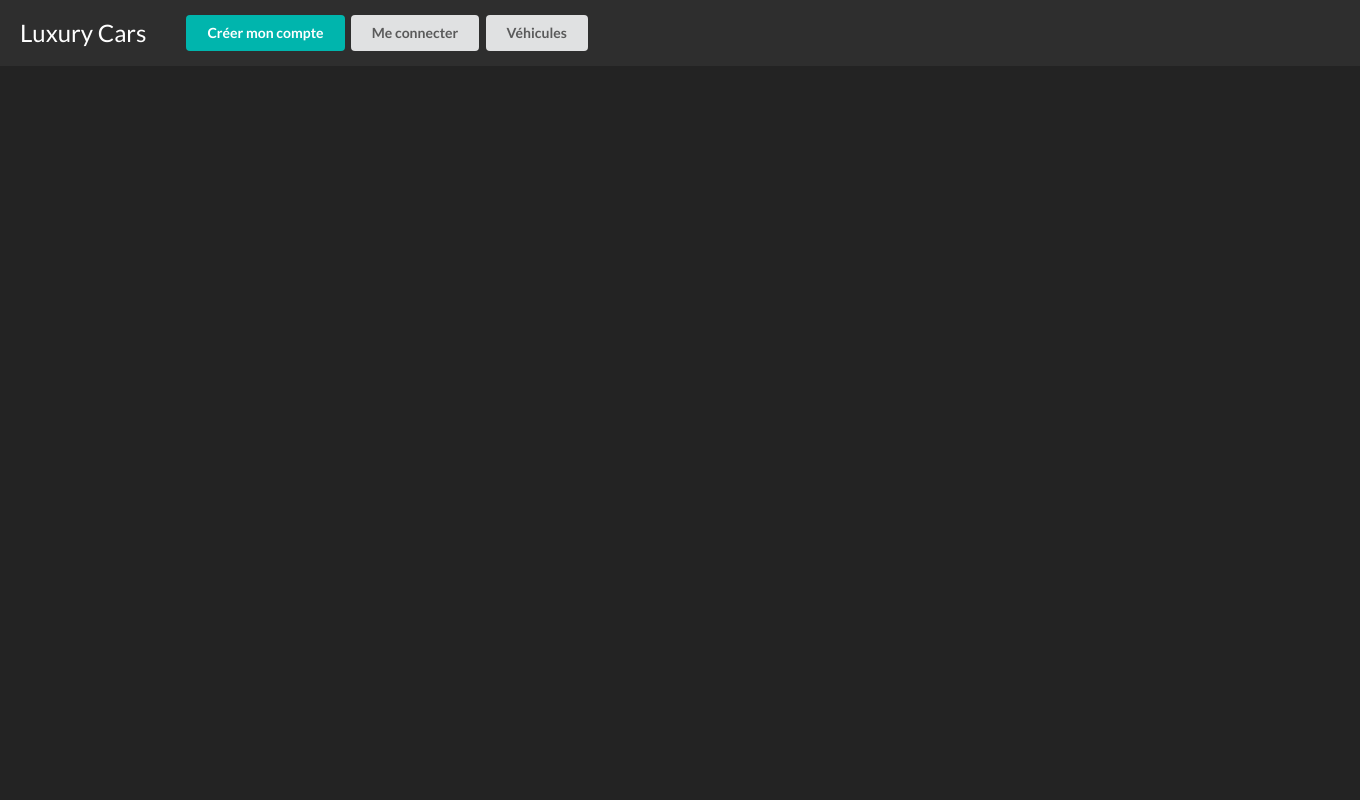
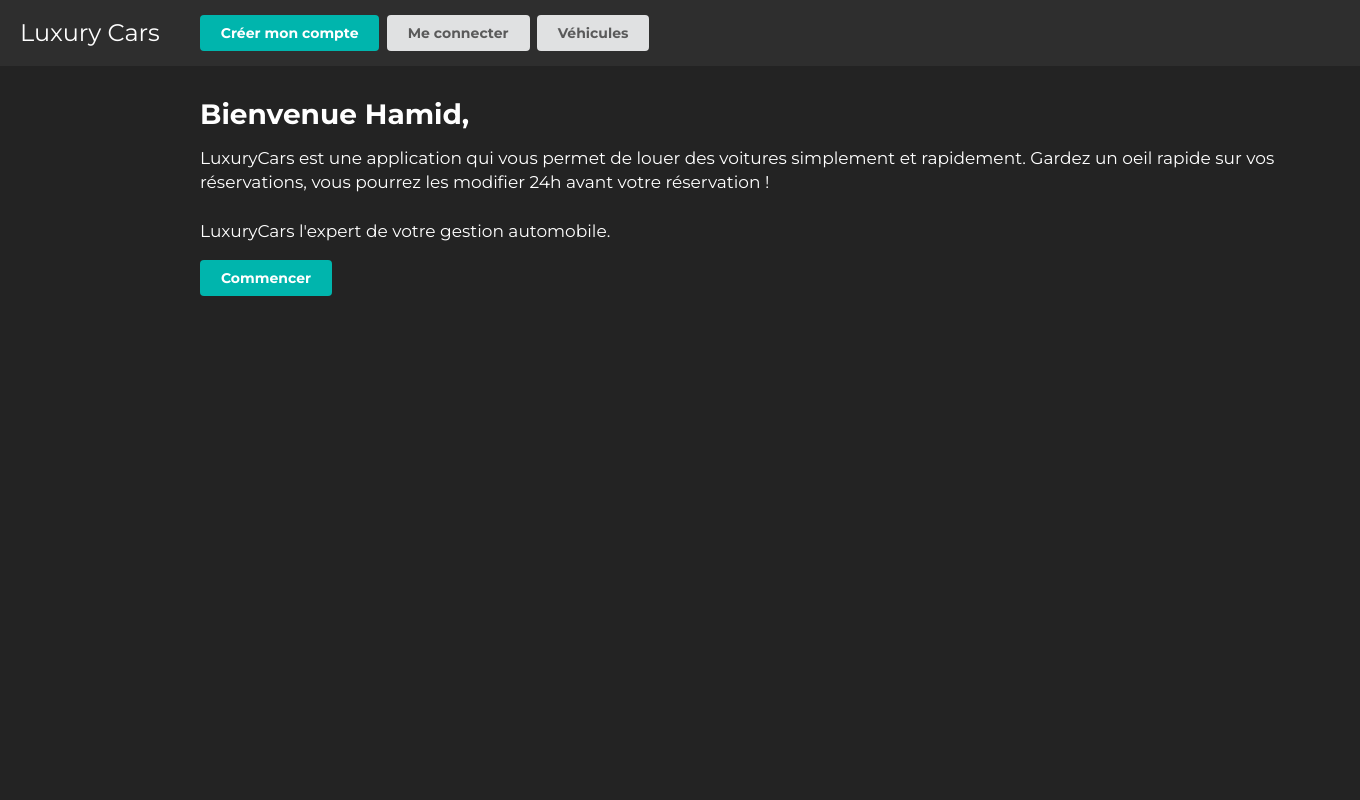
Before and after one commit to hamid-mans/ipssi_luxurycars, a PHP site: page / in a window 1360 px wide. Run offline with PHP 8.4, Linux system fonts and the light colour scheme; some libraries are stand-ins or nearby versions.

Commit message:
Page d'accueil

```diff
--- a/index.php
+++ b/index.php
@@ -23,5 +23,13 @@
 		        </ul>
 	        </nav>
         </header>
+
+        <div class="ui container">
+	        <h1>Bienvenue Hamid,</h1>
+
+	        <p class="introduction">LuxuryCars est une application qui vous permet de louer des voitures simplement et rapidement. Gardez un oeil rapide sur vos réservations, vous pourrez les modifier 24h avant votre réservation !<br><br>LuxuryCars l'expert de votre gestion automobile.</p>
+
+	        <a href="#" class="ui teal button">Commencer</a>
+        </div>
     </body>
 </html>
--- a/styles/main.css
+++ b/styles/main.css
@@ -1,12 +1,17 @@
+@import url('https://fonts.googleapis.com/css2?family=Inter:ital,opsz,wght@0,14..32,100..900;1,14..32,100..900&family=Montserrat:ital,wght@0,100..900;1,100..900&family=Roboto:ital,wght@0,100;0,300;0,400;0,500;0,700;0,900;1,100;1,300;1,400;1,500;1,700;1,900&display=swap');
 * {
     padding: 0;
     margin: 0;
+    font-family: 'Montserrat', sans-serif !important;
 }
 
 html, body {
     background-color: #232323;
     color: white;
 }
+
+/* REGLES SEMANTIC UI */
+.ui.container {margin: 30px 200px 30px 200px !important;}
 
 header {
     display: flex;
@@ -33,3 +38,7 @@ header nav ul li {
     margin-left: 20px;
     padding-right: 40px;
 }
+
+.introduction {
+    font-size: 17px;
+}
```
